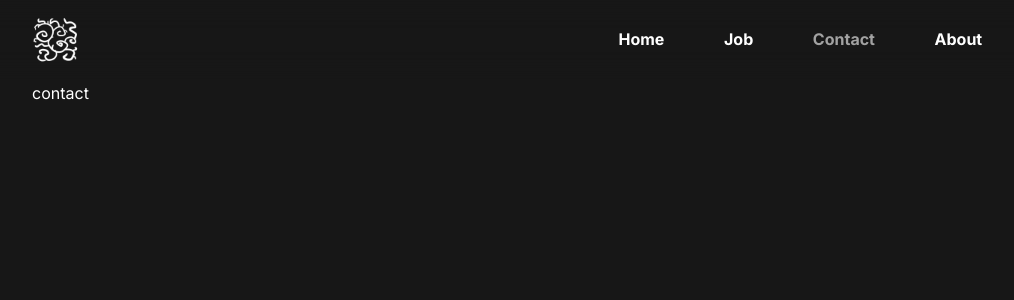
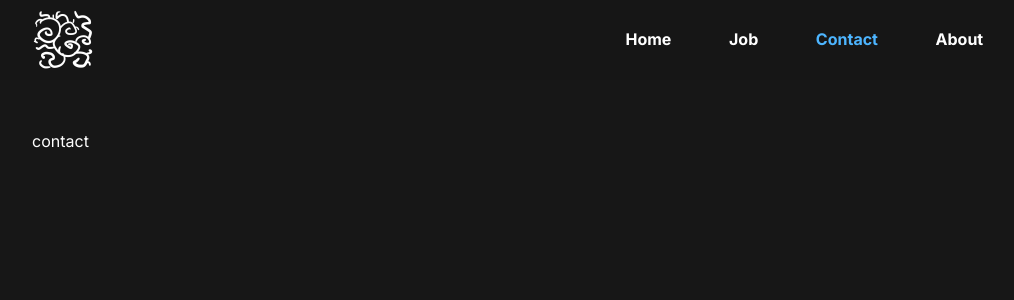
Before and after one commit to meangpu/web-starter-meangpu, a React (Vite) app in the folder meangpu-starter/: page /web-starter-meangpu/contact in a window 1280 px wide. Shown: the top 300 px of the page, without its empty margins (128-1142 px from the left). Built offline with nearby package versions, Linux system fonts and the light colour scheme.

Commit message:
update nav bar

```diff
--- a/meangpu-starter/src/components/navbar/Navbar.css
+++ b/meangpu-starter/src/components/navbar/Navbar.css
@@ -1,15 +1,16 @@
 .main-nav {
-  /* width: 100vw; */
   /* background-color: var(--color-primary); */
   /* position: fixed; */
   height: 5rem;
-  width: 100%;
+  width: 100vw;
+  background: #17171772;
   display: grid;
   place-items: center;
+  position: fixed;
   top: 0;
   left: 0;
   z-index: 99;
-  backdrop-filter: blur(15px);
+  backdrop-filter: blur(8px);
 }
 
 .nav__toggle-btn {
@@ -33,35 +34,25 @@
 
 .nav__links a {
   padding: 0.45em 0.55em;
-  border: 1px solid transparent;
-  border-radius: 2rem;
+  font-weight: 600;
   transition: var(--transition);
 }
 .nav__links a:hover {
   padding: 0.45em 0.55em;
-  border: 1px solid var(--color-white);
+  font-weight: bolder;
   color: var(--color-secondary);
+  text-shadow: 0px 0px 30px var(--color-secondary);
 }
 
 .active-nav {
   position: relative;
-  color: var(--color-light);
+  color: var(--color-primary);
+  font-weight: 900 !important;
 }
 
-/* .active-nav::after {
-  content: "";
-  display: block;
-  width: 1.2rem;
-  height: 1.2rem;
-  background-color: var(--color-primary);
-  position: absolute;
-  left: calc(50% - 0.5rem);
-  transform: rotate(45deg);
-  margin-top: 2.4rem;
-} */
-
 .logo {
-  width: 3rem;
+  display: flex;
+  width: 4rem;
 }
 
 @media screen and (max-width: 1024px) {
@@ -81,7 +72,9 @@
     flex-direction: column;
     gap: 0;
   }
-  .active-nav,
+  .active-nav {
+    position: relative;
+  }
   .active-nav::after {
     display: none;
   }
@@ -92,7 +85,7 @@
   }
 
   .nav__links li a {
-    background-color: var(--color-primary);
+    background: #171717c4;
     height: 100%;
     width: 100%;
     display: flex;
--- a/meangpu-starter/src/components/navbar/Navbar.jsx
+++ b/meangpu-starter/src/components/navbar/Navbar.jsx
@@ -11,18 +11,26 @@ const Navbar = () => {
   return (
     <nav className='main-nav'>
       <div className='container nav__container'>
-        <Link to='/' className='logo nav__links'>
-          <img width='512' height='512' src={logo} alt='nav logo' />
+        <Link to='/' className='logo ' onClick={() => setIsNavShowing(false)}>
+          <img width='64' height='64' src={logo} alt='meangpu website' />
         </Link>
+        <button
+          aria-label='nav btn'
+          className='nav__toggle-btn'
+          onClick={() => setIsNavShowing(!isNavShowing)}
+        >
+          {isNavShowing ? <MdOutlineClose /> : <GoThreeBars />}
+        </button>
         <ul
           className={`nav__links ${isNavShowing ? "show__nav" : "hide__nav"}`}
         >
           {links.map(({ name, path }, index) => {
             return (
-              <li key={name}>
+              <li key={index}>
                 <NavLink
                   to={path}
                   className={({ isActive }) => (isActive ? "active-nav" : "")}
+                  onClick={() => setIsNavShowing(false)}
                 >
                   {name}
                 </NavLink>
@@ -30,13 +38,6 @@ const Navbar = () => {
             );
           })}
         </ul>
-        <button
-          aria-label='nav btn'
-          className='nav__toggle-btn'
-          onClick={() => setIsNavShowing(!isNavShowing)}
-        >
-          <GoThreeBars />
-        </button>
       </div>
     </nav>
   );
--- a/meangpu-starter/src/index.css
+++ b/meangpu-starter/src/index.css
@@ -51,6 +51,21 @@ img {
   width: 100%;
   aspect-ratio: attr(width) / attr(height);
 }
+section {
+  margin-top: 8rem;
+}
+
+section > h2,
+section > h5,
+section > h3 {
+  text-align: center;
+  color: var(--color--light);
+}
+
+section > h2 {
+  color: var(--color-primary);
+  margin-bottom: 3rem;
+}
 
 /* ============== med devices(ipad) ============== */
 @media screen and (max-width: 1024px) {
--- a/meangpu-starter/src/pages/about/About.jsx
+++ b/meangpu-starter/src/pages/about/About.jsx
@@ -2,7 +2,7 @@ import React from "react";
 import "./About.css";
 
 const About = () => {
-  return <div className='container'>About</div>;
+  return <section className='container'>About</section>;
 };
 
 export default About;
--- a/meangpu-starter/src/pages/contact/contact.jsx
+++ b/meangpu-starter/src/pages/contact/contact.jsx
@@ -2,7 +2,7 @@ import React from "react";
 import "./contact.css";
 
 const contact = () => {
-  return <div className='container'>contact</div>;
+  return <section className='container'>contact</section>;
 };
 
 export default contact;
--- a/meangpu-starter/src/pages/home/Home.jsx
+++ b/meangpu-starter/src/pages/home/Home.jsx
@@ -2,7 +2,7 @@ import React from "react";
 import "./Home.css";
 
 const Home = () => {
-  return <div className='container'>HOME</div>;
+  return <section className='container'>HOME</section>;
 };
 
 export default Home;
--- a/meangpu-starter/src/pages/job/Job.jsx
+++ b/meangpu-starter/src/pages/job/Job.jsx
@@ -2,7 +2,7 @@ import React from "react";
 import "./job.css";
 
 const Job = () => {
-  return <div className='container'>Job</div>;
+  return <section className='container'>Job</section>;
 };
 
 export default Job;
```
